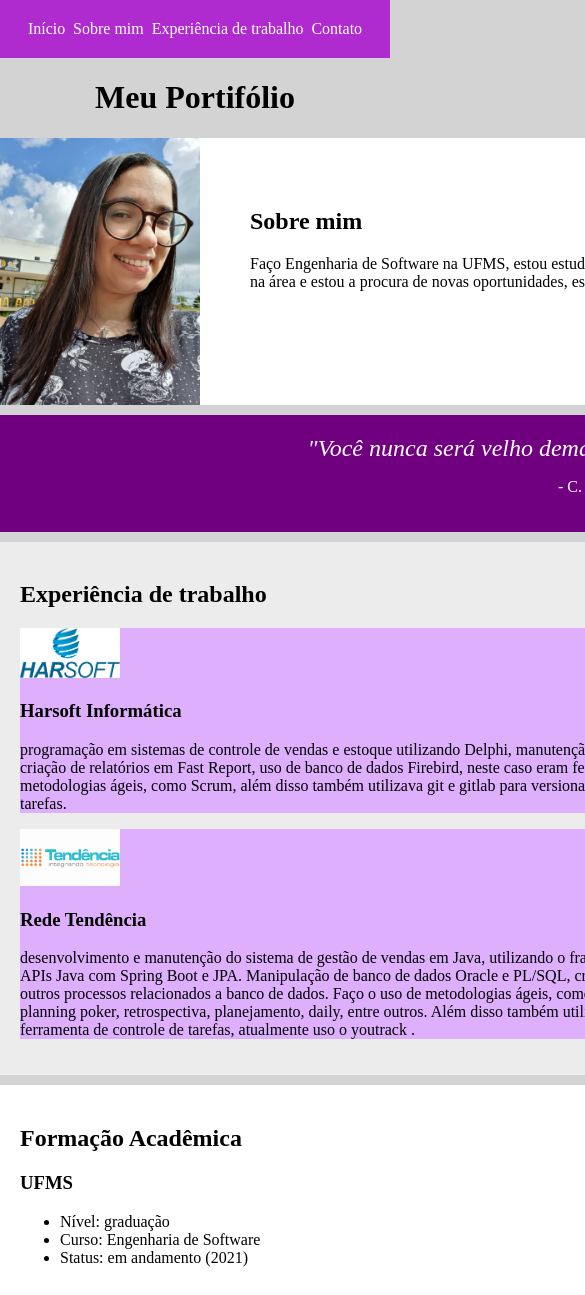
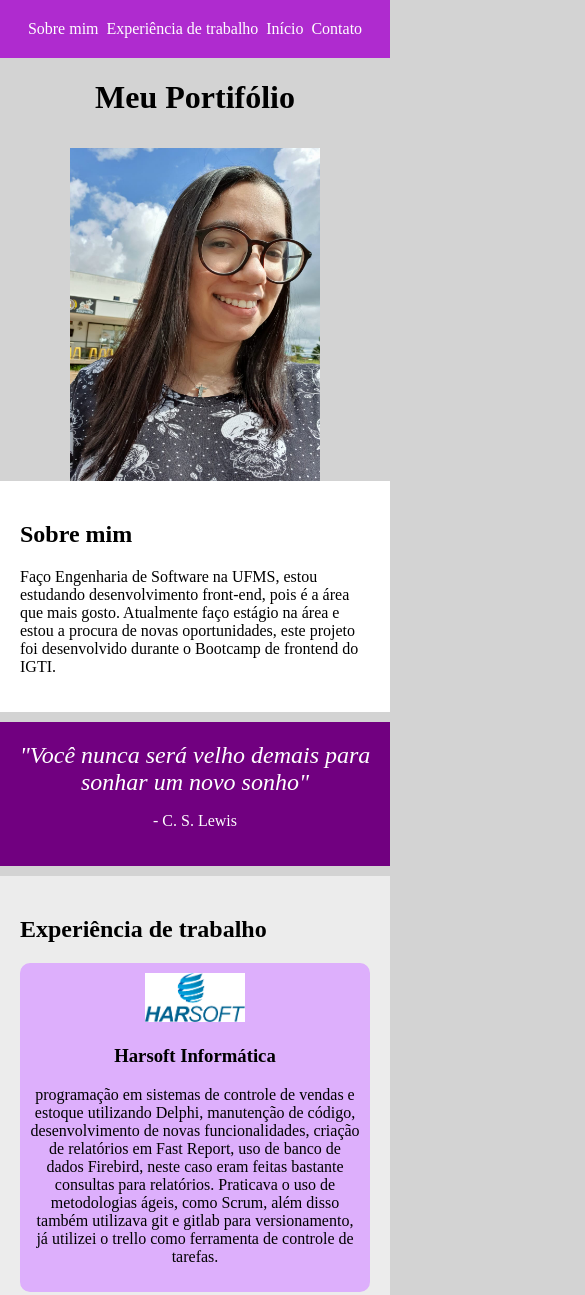
Before and after one commit to LarissaFraga/exercicio-igti-modulo-1, a plain HTML site: page index.html in a window 390 px wide. Shown: the top 1295 px of the page, 585 px wide, since content can reach past the window. Drawn offline with Linux system fonts and the light colour scheme.

Commit message:
tornando o site responsivo

```diff
--- a/index.html
+++ b/index.html
@@ -13,14 +13,14 @@
 <body>
     <header>
         <nav>
-            <a href=#>Início</a>
-            <a href=#>Sobre mim</a>
-            <a href=#>Experiência de trabalho</a>
-            <a href=#>Contato</a>
+            <a href=#about>Sobre mim</a>
+            <a href=#job-exp>Experiência de trabalho</a>
+            <a href=#education>Início</a>
+            <a href=#footer>Contato</a>
         </nav>
-        <h1>Meu Portifólio</h1>
     </header>
     <main>
+        <h1 id="main-title">Meu Portifólio</h1>
         <section id="about">
             <img alt="Foto de perfil da Larissa" id="about__photo" src="src/img/foto_igti.jpg" />
             <div id="about__text-cnt">
@@ -38,7 +38,7 @@
         <section id="job-exp">
             <h2>Experiência de trabalho</h2>
             <div id="job-exp__experience">
-                <div class="job-exp__jobs">
+                <div class="job-exp__jobs" id="job-exp__job1">
                     <img src="src/img/harsoft.png" class="job-exp__company-logo"
                         alt="logo da empresa Harsoft Informática" />
                     <h3>Harsoft Informática</h3>
@@ -50,7 +50,7 @@
                         tarefas.
                     </p>
                 </div>
-                <div class="job-exp__jobs">
+                <div class="job-exp__jobs" id="job-exp__job2">
                     <img src="src/img/rede_tendencia.png" class="job-exp__company-logo"
                         alt="logo da empresa Rede Tendência" />
                     <h3>Rede Tendência</h3>
@@ -113,9 +113,9 @@
     </main>
     <footer id="footer">
         <div id="footer__social-medias">
-            <img class="footer__social-medias_icons" src="src/img/facebook.svg" alt="facebook" />
-            <img class="footer__social-medias_icons" src="src/img/github.svg" alt="github" />
-            <img class="footer__social-medias_icons" src="src/img/linkedin.svg" alt="linkedin" />
+            <a href="https://www.facebook.com/larissa.fraga.942"><img class="footer__social-medias_icons" src="src/img/facebook.svg" alt="facebook" /></a>
+            <a href="https://github.com/LarissaFraga"><img class="footer__social-medias_icons" src="src/img/github.svg" alt="github" /></a>
+            <a href="https://www.linkedin.com/in/larissa-fraga-a367aa152/"><img class="footer__social-medias_icons" src="src/img/linkedin.svg" alt="linkedin" /></a>
         </div>
         <div id="footer__email-phone">
             <p>Email: larissa.fra345@gmail.com</p>
--- a/input.sass
+++ b/input.sass
@@ -1,23 +1,24 @@
 $purple-med: rgb(175, 43, 207)
 $purple-dark: rgb(113, 0, 128)
 $purple-light: rgb(221, 175, 252)
-$pad10: 10px
 
 body
     background: lightgrey
     margin: 0
 
 main
-    width: 1200px
+    max-width: 1200px
     margin: 0 auto
     display: grid
     column-gap: 10px
     row-gap: 10px
     grid-template-columns: (4, 1f)
     grid-template-rows: auto
-    grid-template-areas: "about about about about" "quote quote quote quote" "job-exp job-exp job-exp skills" "education education extracurricular extracurricular"
+    grid-template-areas: "main-title main-title main-title main-title" "about about about about" "quote quote quote quote" "job-exp job-exp job-exp skills" "education education extracurricular extracurricular"
 
 header
+    position: sticky
+    top: 0
     nav
         background-color: $purple-med
         display: flex
@@ -28,8 +29,9 @@ header
             text-decoration: none
             color: white
 
-    h1
-        text-align: center
+#main-title
+    grid-area: main-title
+    text-align: center
 
 #about
     grid-area: about
@@ -59,12 +61,27 @@ header
     padding: 20px
 
     #job-exp__experience
+        display: grid
+        grid-template-columns: (2, 1fr)
+        grid-template-rows: auto
+        column-gap: 10px
+        row-gap: 10px
+        grid-template-areas: "job1 job1 job2 job2"
+
         .job-exp__jobs
+            border-radius: 10px
+            padding: 10px
             background-color: $purple-light
             .job-exp__company-logo
                 max-width: 100px
                 height: auto
 
+        #job-exp__job1
+            grid-area: job1
+            text-align: center
+        #job-exp__job2
+            grid-area: job2
+            text-align: center
 #skills
     grid-area: skills
     background-color: white
@@ -97,3 +114,26 @@ footer
     #footer__email-phone
         p
             margin: 0
+
+@media (max-width: 480px)
+    main
+        grid-template-columns: 100%
+        grid-template-areas: "main-title" "about" "quote" "job-exp" "skills" "education" "extracurricular"
+
+    #about
+        flex-flow: column wrap
+        justify-content: center
+
+        #about__photo
+            max-width: 250px
+            margin: 0 auto
+
+        #about__text-cnt
+            padding: 20px
+    #job-exp
+        #job-exp__experience
+            grid-template-columns: 100%
+            grid-template-areas: "job1" "job2"
+
+    #footer
+        flex-flow: column wrap
```
Also changed, not shown: style.css, 1 other file.
